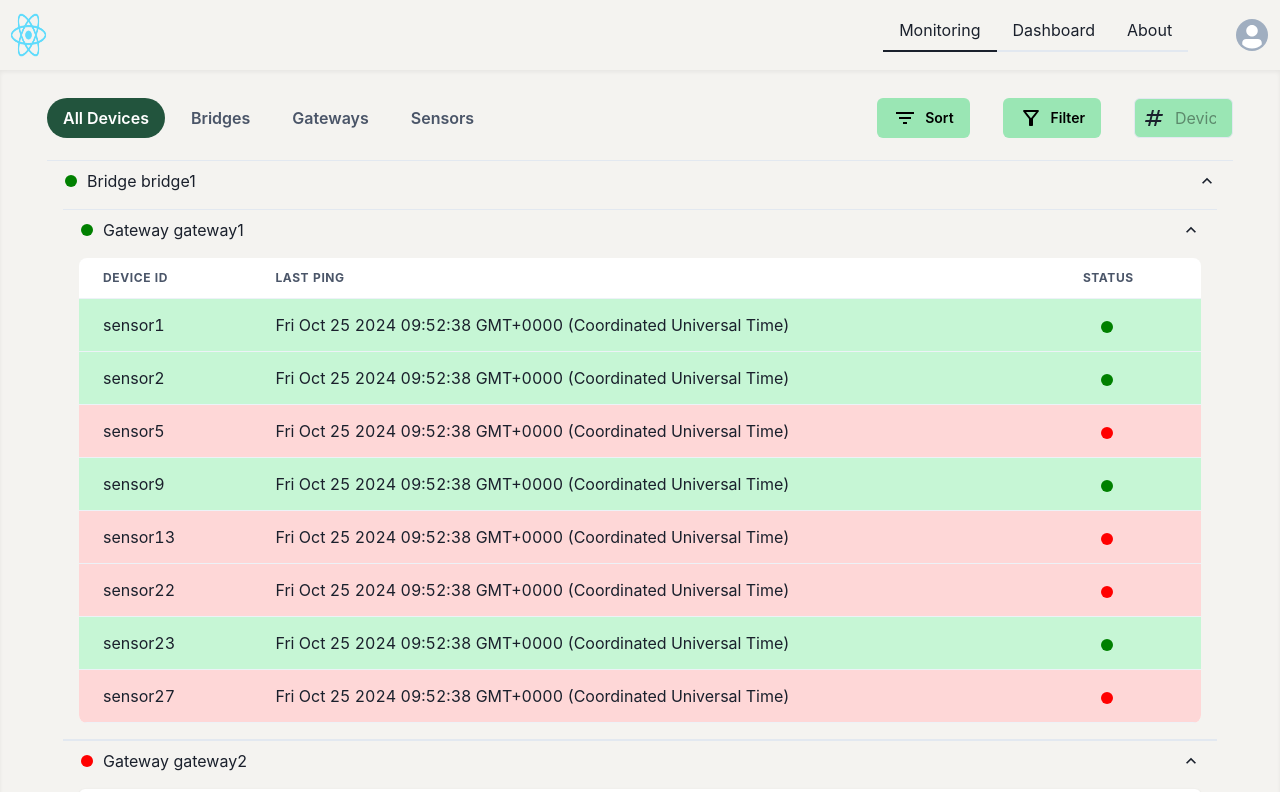
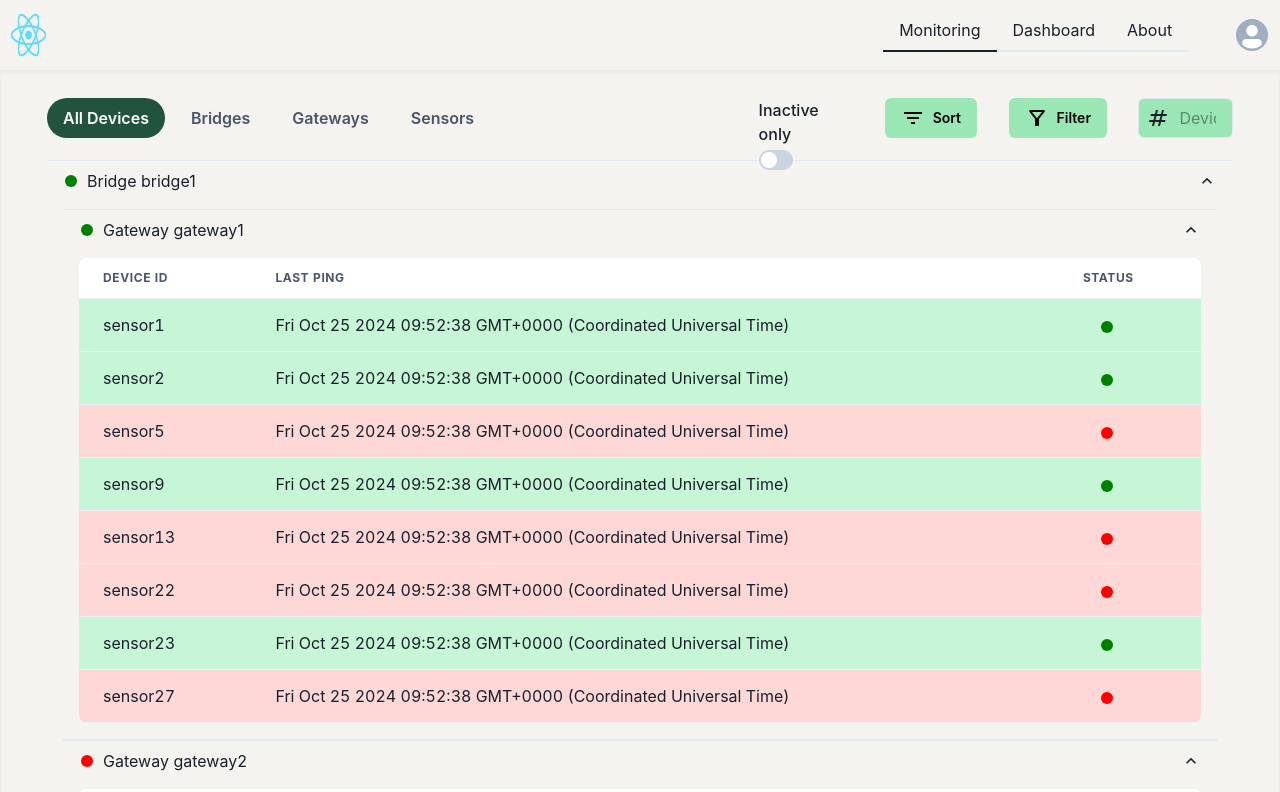
Before and after one commit to mikoMaz/monitoring-via-push-messages, a React (Create React App) app in the folder src/main/webclient/: page /monitoring in a window 1280 px wide. Shown: the top 792 px of the page. Built offline with nearby package versions, Linux system fonts and the light colour scheme.

Commit message:
inactive only view

```diff
--- a/src/main/webclient/src/App.tsx
+++ b/src/main/webclient/src/App.tsx
@@ -130,9 +130,9 @@ export default function App() {
   //   return <div>Loading ...</div>;
   // }
 
-  if (isAuthenticated) {
-    return <LoginPage />;
-  }
+  // if (!isAuthenticated) {
+  //   return <LoginPage />;
+  // }
 
   return <AppBody {...props} />;
 }
--- a/src/main/webclient/src/components/layout/monitoring-tables/all-devices-view/all-devices-view.tsx
+++ b/src/main/webclient/src/components/layout/monitoring-tables/all-devices-view/all-devices-view.tsx
@@ -2,11 +2,16 @@ import { Accordion } from "@chakra-ui/react";
 import { DeviceModel } from "../../../../types/deviceModel";
 import { BridgeRowView } from "./components/bridge-row-view";
 
-export const AllDevicesView = ({ model }: { model: DeviceModel }) => {
+interface IAllDevicesView {
+  model: DeviceModel;
+  inactiveOnly: boolean;
+}
+
+export const AllDevicesView = ({ model, inactiveOnly }: IAllDevicesView) => {
   return (
     <Accordion defaultIndex={[0, 1, 2, 3]} allowMultiple>
       {model.bridges.map((bridge) => {
-        return <BridgeRowView bridge={bridge} />;
+        return <BridgeRowView bridge={bridge} inactiveOnly={inactiveOnly} />;
       })}
     </Accordion>
   );
--- a/src/main/webclient/src/components/layout/monitoring-tables/all-devices-view/components/bridge-row-view.tsx
+++ b/src/main/webclient/src/components/layout/monitoring-tables/all-devices-view/components/bridge-row-view.tsx
@@ -8,7 +8,11 @@ import {
   Text,
   textDecoration,
 } from "@chakra-ui/react";
-import { Bridge, deviceType } from "../../../../../types/deviceModel";
+import {
+  Bridge,
+  deviceStatus,
+  deviceType,
+} from "../../../../../types/deviceModel";
 import { GatewayRowView } from "./gateway-row-view";
 import { StatusDotIndicator } from "../../../status-dot-indicator";
 import { Link } from "react-router-dom";
@@ -16,9 +20,13 @@ import { DeviceDetailsLink } from "./device-details-link";
 
 interface IBridgeRowViewProps {
   bridge: Bridge;
+  inactiveOnly: boolean;
 }
 
-export const BridgeRowView = ({ bridge }: IBridgeRowViewProps) => {
+export const BridgeRowView = ({
+  bridge,
+  inactiveOnly,
+}: IBridgeRowViewProps) => {
   const BridgeButton = () => {
     return (
       <>
@@ -33,6 +41,12 @@ export const BridgeRowView = ({ bridge }: IBridgeRowViewProps) => {
     );
   };
 
+  if (
+    inactiveOnly &&
+    (bridge.status !== deviceStatus.active ||
+      bridge.containAnyInactiveGateway() ||
+      bridge.containAnyInactiveSensors())
+  ) {
     return (
       <AccordionItem key={bridge.id}>
         <AccordionButton>
@@ -40,9 +54,23 @@ export const BridgeRowView = ({ bridge }: IBridgeRowViewProps) => {
         </AccordionButton>
         <AccordionPanel>
           {bridge.gateways.map((gateway) => (
-          <GatewayRowView gateway={gateway} />
+            <GatewayRowView gateway={gateway} inactiveOnly={inactiveOnly} />
           ))}
         </AccordionPanel>
       </AccordionItem>
     );
+  } else {
+    return (
+      <AccordionItem key={bridge.id}>
+        <AccordionButton>
+          <BridgeButton />
+        </AccordionButton>
+        <AccordionPanel>
+          {bridge.gateways.map((gateway) => (
+            <GatewayRowView gateway={gateway} inactiveOnly={inactiveOnly} />
+          ))}
+        </AccordionPanel>
+      </AccordionItem>
+    );
+  }
 };
--- a/src/main/webclient/src/components/layout/monitoring-tables/all-devices-view/components/gateway-row-view.tsx
+++ b/src/main/webclient/src/components/layout/monitoring-tables/all-devices-view/components/gateway-row-view.tsx
@@ -8,7 +8,11 @@ import {
   HStack,
   Text,
 } from "@chakra-ui/react";
-import { Gateway, deviceType } from "../../../../../types/deviceModel";
+import {
+  Gateway,
+  deviceStatus,
+  deviceType,
+} from "../../../../../types/deviceModel";
 import { SensorsTable } from "./sensors-table";
 import { StatusDotIndicator } from "../../../status-dot-indicator";
 import { Link } from "react-router-dom";
@@ -16,9 +20,13 @@ import { DeviceDetailsLink } from "./device-details-link";
 
 interface IGatewayRowViewProps {
   gateway: Gateway;
+  inactiveOnly: boolean;
 }
 
-export const GatewayRowView = ({ gateway }: IGatewayRowViewProps) => {
+export const GatewayRowView = ({
+  gateway,
+  inactiveOnly,
+}: IGatewayRowViewProps) => {
   const GatewayButton = () => {
     return (
       <>
@@ -33,6 +41,11 @@ export const GatewayRowView = ({ gateway }: IGatewayRowViewProps) => {
     );
   };
 
+  if (
+    inactiveOnly &&
+    (gateway.status !== deviceStatus.active ||
+      gateway.containAnyInactiveSensors())
+  ) {
     return (
       <Accordion allowMultiple key={gateway.id} defaultIndex={[0]}>
         <AccordionItem key={gateway.id}>
@@ -40,9 +53,29 @@ export const GatewayRowView = ({ gateway }: IGatewayRowViewProps) => {
             <GatewayButton />
           </AccordionButton>
           <AccordionPanel pb={4}>
-          <SensorsTable sensors={gateway.sensors} />
+            <SensorsTable
+              sensors={gateway.sensors}
+              inactiveOnly={inactiveOnly}
+            />
           </AccordionPanel>
         </AccordionItem>
       </Accordion>
     );
+  } else {
+    return (
+      <Accordion allowMultiple key={gateway.id} defaultIndex={[0]}>
+        <AccordionItem key={gateway.id}>
+          <AccordionButton>
+            <GatewayButton />
+          </AccordionButton>
+          <AccordionPanel pb={4}>
+            <SensorsTable
+              sensors={gateway.sensors}
+              inactiveOnly={inactiveOnly}
+            />
+          </AccordionPanel>
+        </AccordionItem>
+      </Accordion>
+    );
+  }
 };
--- a/src/main/webclient/src/components/layout/monitoring-tables/all-devices-view/components/sensors-table.tsx
+++ b/src/main/webclient/src/components/layout/monitoring-tables/all-devices-view/components/sensors-table.tsx
@@ -10,18 +10,28 @@ import {
   Thead,
   Tr,
 } from "@chakra-ui/react";
-import { Sensor } from "../../../../../types/deviceModel";
+import { deviceStatus, Sensor } from "../../../../../types/deviceModel";
 import { DeviceRowView } from "../../single-device-view/components/device-row-view";
 
 interface ISensorsTableProps {
   sensors: Sensor[];
+  inactiveOnly: boolean;
 }
 
-export const SensorsTable = ({ sensors }: ISensorsTableProps) => {
-  if (sensors.length) {
+const NoData = () => {
   return (
-      <TableContainer borderRadius="lg">
-        <Table variant="simple" bg="white">
+    <Card align="center">
+      <CardBody>
+        <HStack>
+          <Text fontSize="md">No data</Text>
+        </HStack>
+      </CardBody>
+    </Card>
+  );
+};
+
+const SensorsTableHead = () => {
+  return (
     <Thead>
       <Tr>
         <Th>Device ID</Th>
@@ -29,6 +39,38 @@ export const SensorsTable = ({ sensors }: ISensorsTableProps) => {
         <Th>Status</Th>
       </Tr>
     </Thead>
+  );
+};
+
+export const SensorsTable = ({ sensors, inactiveOnly }: ISensorsTableProps) => {
+  const inactiveSensors = sensors.filter((s) => {
+    return s.status !== deviceStatus.active;
+  });
+  if (inactiveOnly) {
+    if (inactiveSensors.length) {
+      return (
+        <TableContainer borderRadius="lg">
+          <Table variant="simple" bg="white">
+            <SensorsTableHead />
+            <Tbody>
+              <>
+                {inactiveSensors.map((sensor) => {
+                  return <DeviceRowView {...sensor} />;
+                })}
+              </>
+            </Tbody>
+          </Table>
+        </TableContainer>
+      );
+    } else {
+      return <NoData />;
+    }
+  } else {
+    if (sensors.length) {
+      return (
+        <TableContainer borderRadius="lg">
+          <Table variant="simple" bg="white">
+            <SensorsTableHead />
             <Tbody>
               <>
                 {sensors.map((sensor) => {
@@ -40,14 +82,7 @@ export const SensorsTable = ({ sensors }: ISensorsTableProps) => {
         </TableContainer>
       );
     } else {
-    return (
-      <Card align="center">
-        <CardBody>
-          <HStack>
-            <Text fontSize="md">No data</Text>
-          </HStack>
-        </CardBody>
-      </Card>
-    );
+      return <NoData />;
+    }
   }
 };
--- a/src/main/webclient/src/components/monitoring-page/components/filter-section-buttons.tsx
+++ b/src/main/webclient/src/components/monitoring-page/components/filter-section-buttons.tsx
@@ -1,9 +1,13 @@
 import {
+  FormControl,
+  FormLabel,
   Grid,
   GridItem,
   Input,
   InputGroup,
   InputLeftElement,
+  Switch,
+  VStack,
 } from "@chakra-ui/react";
 import { ButtonWithIcon } from "../../layout/button-with-icon";
 import FilterListIcon from "@mui/icons-material/FilterList";
@@ -13,12 +17,41 @@ import { UIProps } from "../../../config/config";
 
 interface IFilterSectionButtonsProps {
   setFilterEnabled: () => void;
+  inactiveDevicesSwitched: () => void;
+  inactiveSwitchEnabled: boolean;
 }
 
-export const FilterSectionButtons = ({ setFilterEnabled }: IFilterSectionButtonsProps) => {
+const GridEmptySpace = () => {
+  return (
+    <GridItem>
+      <div className="empty-space" />
+    </GridItem>
+  );
+};
+
+export const FilterSectionButtons = ({
+  setFilterEnabled,
+  inactiveDevicesSwitched,
+  inactiveSwitchEnabled,
+}: IFilterSectionButtonsProps) => {
   const ui = UIProps;
   return (
-    <Grid templateColumns="2fr 1fr 2fr 1fr 3fr">
+    <Grid templateColumns="3fr 1fr 2fr 1fr 2fr 1fr 3fr">
+      <GridItem>
+        <FormControl alignItems="center">
+          <FormLabel htmlFor="inactive-switch" mb="0">
+            Inactive only
+          </FormLabel>
+          <Switch
+            id="inactive-switch"
+            isChecked={inactiveSwitchEnabled}
+            onChange={(e) => {
+              inactiveDevicesSwitched();
+            }}
+          />
+        </FormControl>
+      </GridItem>
+      <GridEmptySpace />
       <GridItem>
         <ButtonWithIcon
           text="Sort"
@@ -27,9 +60,7 @@ export const FilterSectionButtons = ({ setFilterEnabled }: IFilterSectionButtons
           props={{ fontSize: "14px", size: "md" }}
         />
       </GridItem>
-      <GridItem>
-        <div className="empty-space" />
-      </GridItem>
+      <GridEmptySpace />
       <GridItem>
         <ButtonWithIcon
           text="Filter"
@@ -38,9 +69,7 @@ export const FilterSectionButtons = ({ setFilterEnabled }: IFilterSectionButtons
           props={{ fontSize: "14px", size: "md" }}
         />
       </GridItem>
-      <GridItem>
-        <div className="empty-space" />
-      </GridItem>
+      <GridEmptySpace />
       <GridItem>
         <InputGroup>
           <InputLeftElement>
@@ -51,7 +80,7 @@ export const FilterSectionButtons = ({ setFilterEnabled }: IFilterSectionButtons
             focusBorderColor={ui.colors.primary}
             bg={ui.colors.secondary}
             color="black"
-            _placeholder={{ opacity: 0.4, color: "black"}}
+            _placeholder={{ opacity: 0.4, color: "black" }}
           />
         </InputGroup>
       </GridItem>
--- a/src/main/webclient/src/components/monitoring-page/monitoring-page.tsx
+++ b/src/main/webclient/src/components/monitoring-page/monitoring-page.tsx
@@ -28,6 +28,9 @@ export const MonitoringPage = (model: DeviceModel) => {
   const [selectedViewOption, setSelectedViewOption] = useState<viewOption>(
     viewOption.allDevices
   );
+
+  const [inactiveSwitchEnabled, setInactiveSwitchEnabled] =
+    useState<boolean>(false);
 
   const setFilteringSectionEnabled = () => {
     switch (filteringHeigth) {
@@ -68,7 +71,7 @@ export const MonitoringPage = (model: DeviceModel) => {
   const renderSelectedView = () => {
     switch (selectedViewOption) {
       case viewOption.allDevices:
-        return <AllDevicesView model={model} />;
+        return <AllDevicesView model={model} inactiveOnly={inactiveSwitchEnabled}/>;
       case viewOption.sensors:
         return <SingleDeviceView model={model.getSensorsArray()} />;
       case viewOption.gateways:
@@ -123,9 +126,13 @@ export const MonitoringPage = (model: DeviceModel) => {
                 onSelectionChanged={onSelectedViewChanged}
               />
             </GridItem>
-            <GridItem colStart={8} colEnd={11}>
+            <GridItem colStart={7} colEnd={11}>
               <FilterSectionButtons
                 setFilterEnabled={setFilteringSectionEnabled}
+                inactiveSwitchEnabled={inactiveSwitchEnabled}
+                inactiveDevicesSwitched={() => {
+                  setInactiveSwitchEnabled(!inactiveSwitchEnabled);
+                }}
               />
             </GridItem>
           </Grid>
```
Lines whose indentation alone changed are shown as unchanged.
